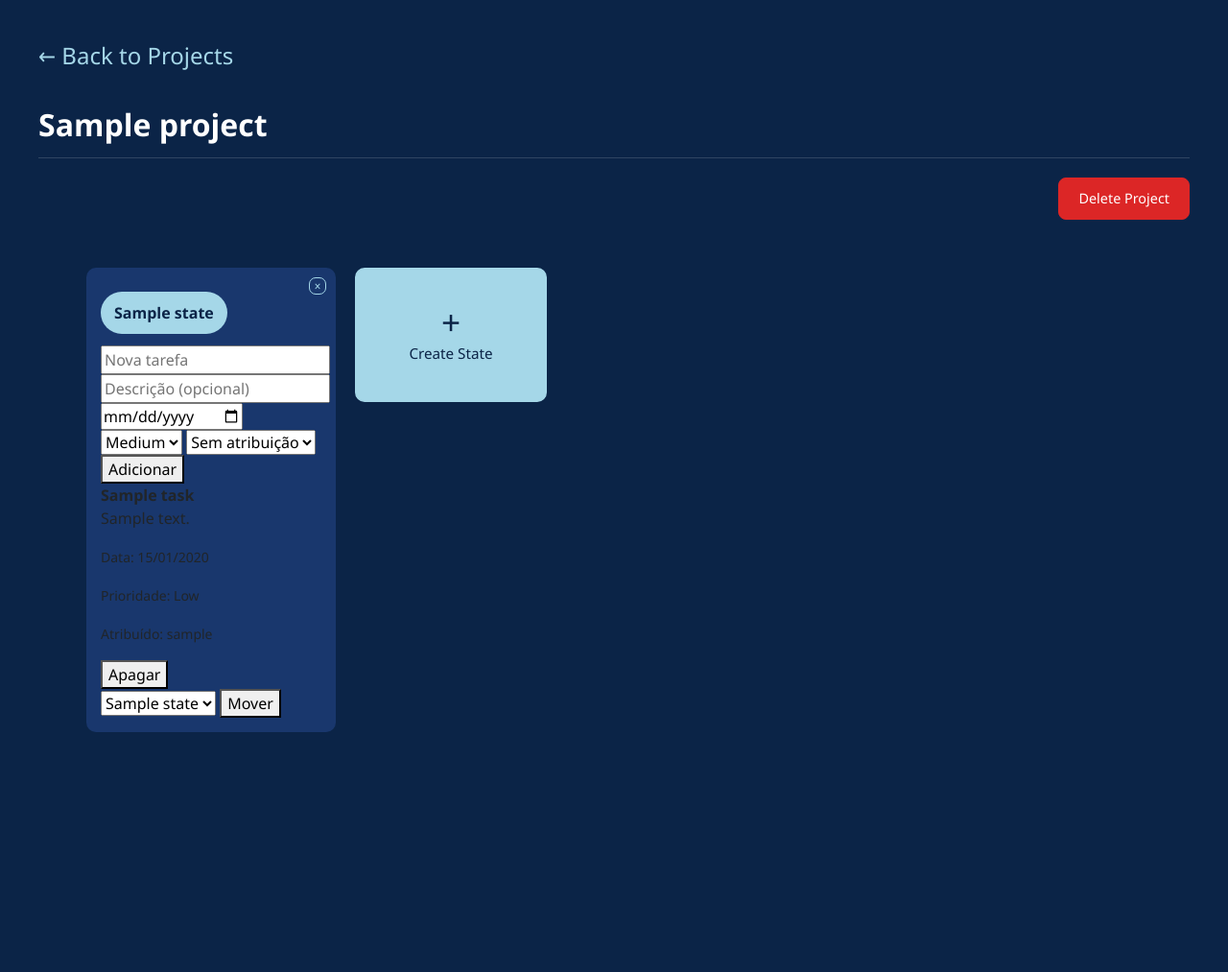
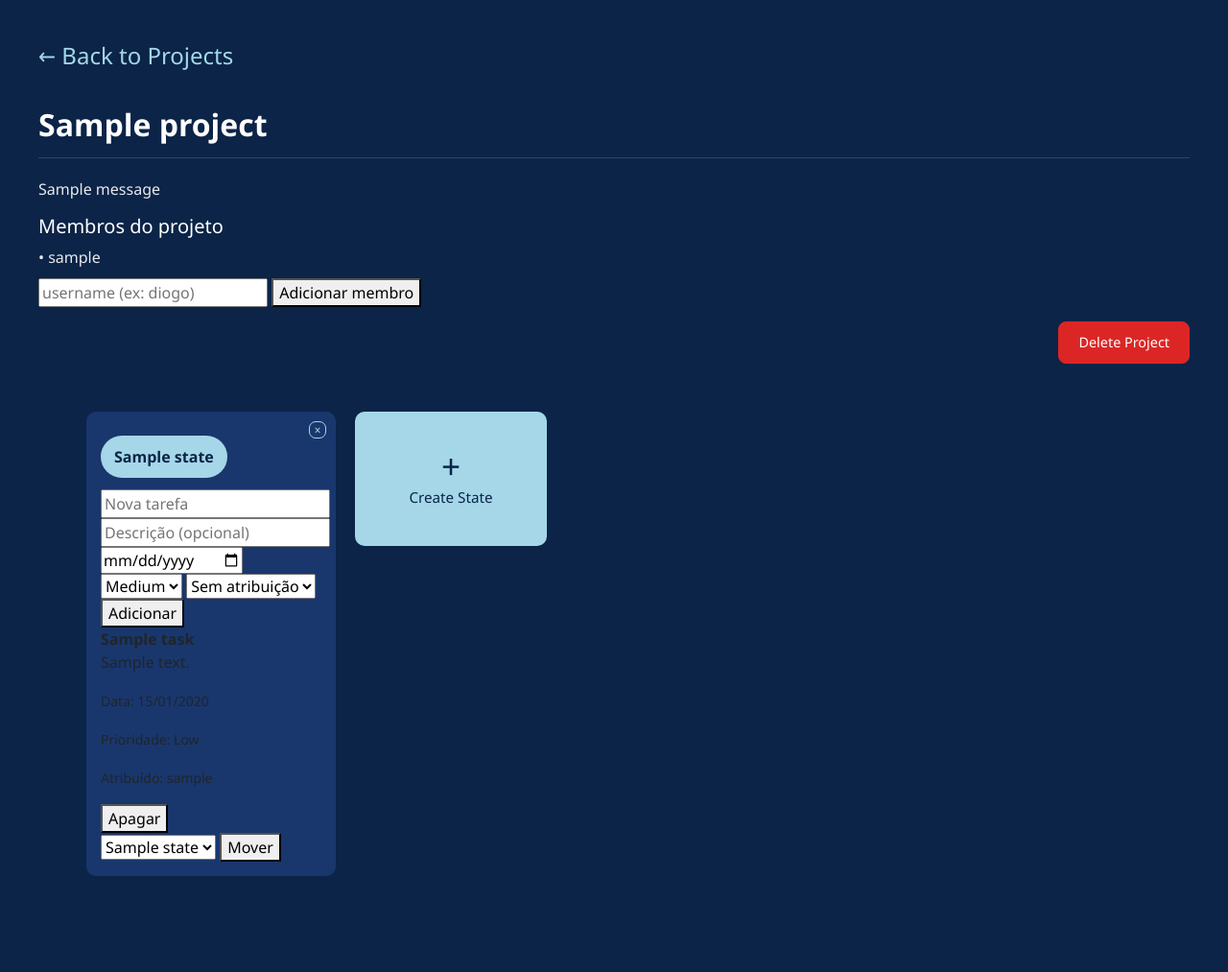
Before and after one commit to Di0go/Taskr, a Django app: page /projects/1/ in a window 1280 px wide. Shown: the whole page at 96% size. Before the commit the page ends 763 px from the top, so only its background shows below. Run offline with Django 5.2, Linux system fonts and the light colour scheme; a user stored in the database is signed in; tables that the repository leaves empty hold one stand-in row (values such as "Sample post"); one stand-in notice (Sample message) is shown.

Commit message:
Add project member management (add member by username)

```diff
--- a/src/projects/forms.py
+++ b/src/projects/forms.py
@@ -14,3 +14,6 @@ class ProjectForm(forms.ModelForm):
     class Meta:
         model = Project
         fields = ["name", "description"]
+
+class AddMemberForm(forms.Form):
+    username = forms.CharField(max_length=150, label="Username do utilizador")
--- a/src/projects/templates/projects/project.html
+++ b/src/projects/templates/projects/project.html
@@ -30,6 +30,33 @@
         </div>
 
         <h1>{{ project.name }}</h1>
+
+        {% if messages %}
+        <div style="margin: 10px 0;">
+            {% for message in messages %}
+            <div style="color: #ffffff; opacity: 0.9;">{{ message }}</div>
+            {% endfor %}
+        </div>
+        {% endif %}
+
+        {% if user == project.owner %}
+        <div style="margin: 15px 0;">
+            <h5 style="color: #ffffff;">Membros do projeto</h5>
+
+            <div style="color: #ffffff; opacity: 0.9; margin-bottom: 10px;">
+            {% for m in project.members.all %}
+                <span style="margin-right: 10px;">• {{ m.username }}</span>
+            {% endfor %}
+            </div>
+
+            <form method="post" action="{% url 'projects:add_member' project.id %}">
+            {% csrf_token %}
+            <input type="text" name="username" placeholder="username (ex: diogo)" required>
+            <button type="submit">Adicionar membro</button>
+            </form>
+        </div>
+        {% endif %}
+
 
         <div class="project-delete-project">
             {% if user != project.owner %}
--- a/src/projects/urls.py
+++ b/src/projects/urls.py
@@ -16,5 +16,6 @@ urlpatterns = [
     path("create/", views.create_project, name="create_project"),
     path("<int:project_id>/delete/", views.delete_project, name="delete_project"),
     path("<int:project_id>/leave/", views.leave_project, name="leave_project"),
+    path("<int:project_id>/members/add/", views.add_member, name="add_member"),
     path("<int:project_id>/", views.detail, name="detail"),
 ]
--- a/src/projects/views.py
+++ b/src/projects/views.py
@@ -10,8 +10,10 @@ from django.http import HttpResponse
 from django.contrib.auth.decorators import login_required
 from .models import Project
 from states.models import State
-from .forms import ProjectForm
+from .forms import ProjectForm, AddMemberForm
 from states.forms import StateForm
+from django.contrib import messages
+from django.contrib.auth import get_user_model
 
 
 
@@ -104,3 +106,20 @@ def leave_project(request, project_id):
         project.members.remove(request.user)
 
     return redirect("projects:index")
+
+@login_required
+def add_member(request, project_id):
+    project = get_object_or_404(Project, pk=project_id, owner=request.user)
+
+    if request.method == "POST":
+        form = AddMemberForm(request.POST)
+        if form.is_valid():
+            username = form.cleaned_data["username"].strip()
+            User = get_user_model()
+            try:
+                user_to_add = User.objects.get(username=username)
+                project.members.add(user_to_add)
+                messages.success(request, f"{username} adicionado ao projeto.")
+            except User.DoesNotExist:
+                messages.error(request, "Esse utilizador não existe.")
+    return redirect("projects:detail", project_id=project.id)
```
